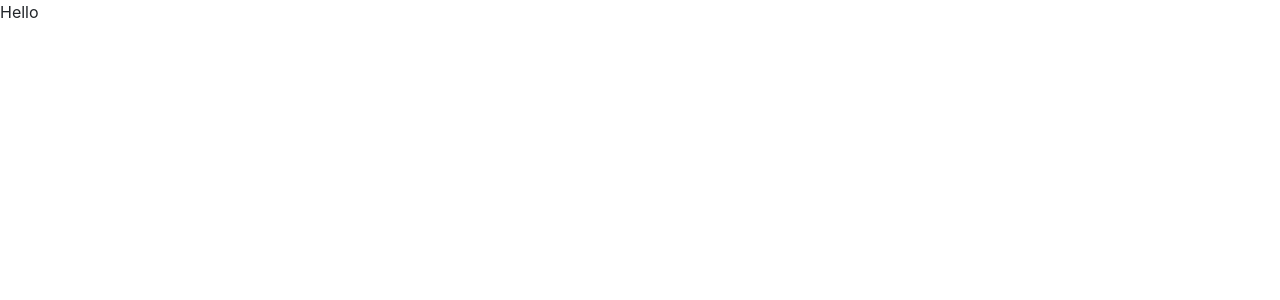
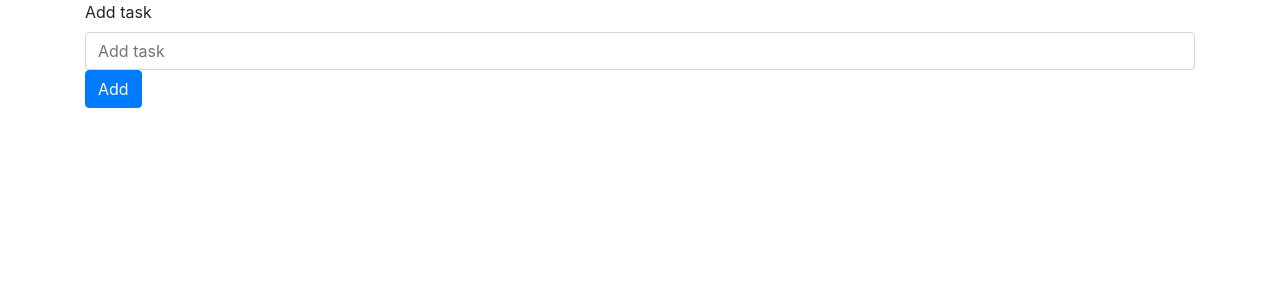
Before and after one commit to bilgihankose/todoapp, a Vue app: page / in a window 1280 px wide. Shown: the top 300 px of the page. Built offline with nearby package versions, Linux system fonts and the light colour scheme.

Commit message:
added todoitems

```diff
--- a/src/App.vue
+++ b/src/App.vue
@@ -1,12 +1,25 @@
 <template>
-  <div id="app">Hello</div>
+  <div id="app">
+    <div class="container">
+      <todo-item></todo-item>
+    </div>
+  </div>
 </template>
 
 <script>
+import TodoItem from "./components/TodoItem.vue";
 export default {
   name: "App",
-  components: {},
+  components: {
+    TodoItem,
+  },
 };
 </script>
 
-<style></style>
+<style>
+* {
+  margin: 0;
+  padding: 0;
+  box-sizing: border-box;
+}
+</style>
--- /dev/null
+++ b/src/components/TodoItem.vue
@@ -0,0 +1,66 @@
+<template>
+  <div class="todo">
+    <form>
+      <div class="form-group">
+        <label for="addTodo">Add task</label>
+        <input
+          type="text"
+          class="form-control"
+          placeholder="Add task"
+          id="addTodo"
+          v-model="newTodo"
+        />
+        <button
+          @click="addTodo"
+          type="submit"
+          class="btn d-inline-block btn-primary"
+        >
+          Add
+        </button>
+      </div>
+    </form>
+
+    <ul class="list-group" v-for="(todo, index) in todos" :key="index">
+      <li
+        class="list-group-item d-flex justify-content-between align-items-center"
+      >
+        {{ todo.title }}
+        <button
+          @click="removeTodo"
+          type="submit"
+          class="btn d-inline-block btn-danger"
+        >
+          Remove
+        </button>
+      </li>
+    </ul>
+  </div>
+</template>
+
+<script>
+export default {
+  name: "TodoItem",
+  data() {
+    return {
+      todos: [],
+      newTodo: "",
+    };
+  },
+  methods: {
+    addTodo() {
+      if (this.newTodo.length == 0) {
+        return;
+      }
+      this.todos.push({
+        id: this.todos.length + 1,
+        title: this.newTodo,
+        completed: false,
+      });
+      this.newTodo = "";
+    },
+    removeTodo(index) {
+      this.todos.splice(index, 1);
+    },
+  },
+};
+</script>
```
